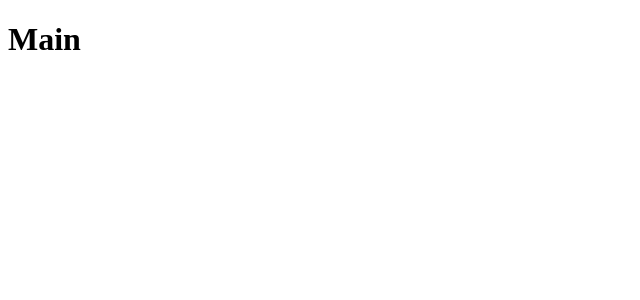
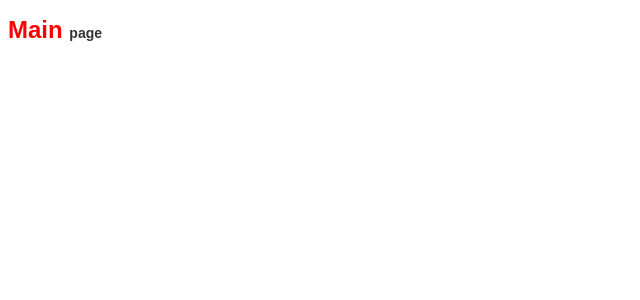
Before and after one commit to davimattos/conceitosreact, a React (Create React App) app: page / in a window 1280 px wide. Shown: the top 300 px of the page, without its empty margins (0-640 px from the left). Built offline with nearby package versions, Linux system fonts and the light colour scheme; the HTML template or start-up script is replaced by a standard one.

Commit message:
get props in styled component

```diff
--- a/src/pages/Main/index.js
+++ b/src/pages/Main/index.js
@@ -1,7 +1,7 @@
 import React from 'react'
 
-// import { Container } from './styles';
+import { Title } from './styles';
 
 export default function Main() {
-  return <h1>Main</h1>
+  return <Title error>Main <small>page</small></Title>
 }
--- /dev/null
+++ b/src/pages/Main/styles.js
@@ -0,0 +1,12 @@
+import styled from 'styled-components'
+
+export const Title = styled.h1`
+  font-size: 24px;
+  color: ${props => (props.error ? 'red' : '#7159c1')};
+  font-family: Arial, Helvetica, sans-serif;
+
+  small {
+    font-size: 14px;
+    color: #333;
+  }
+`;
```
